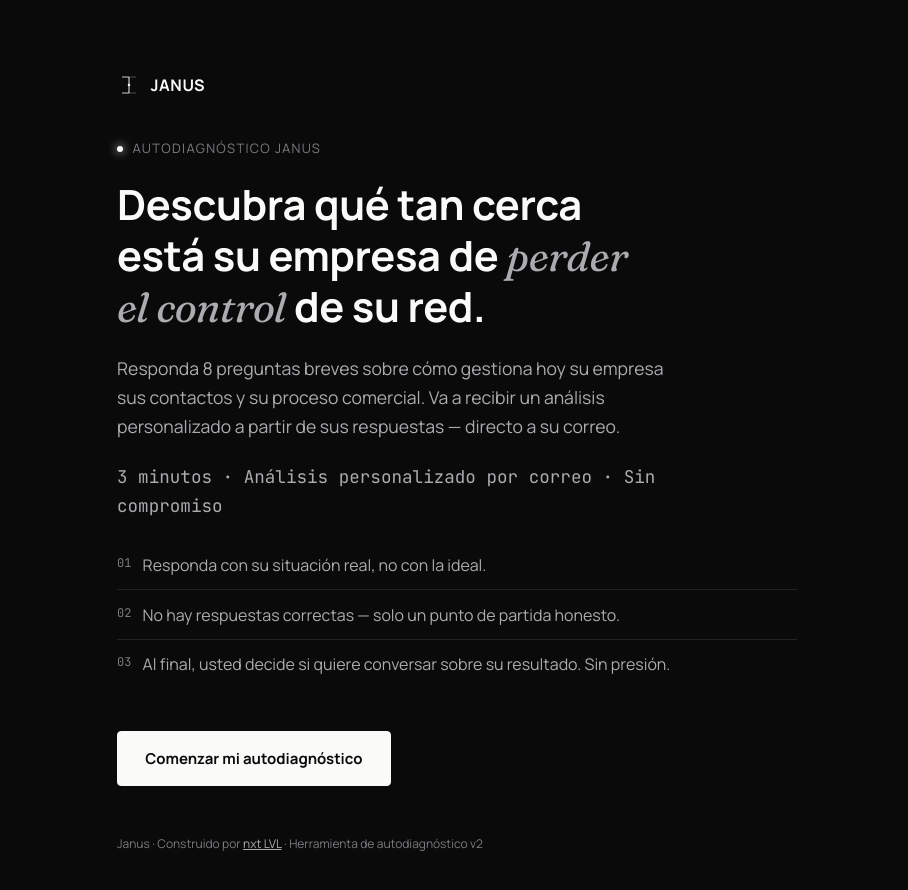
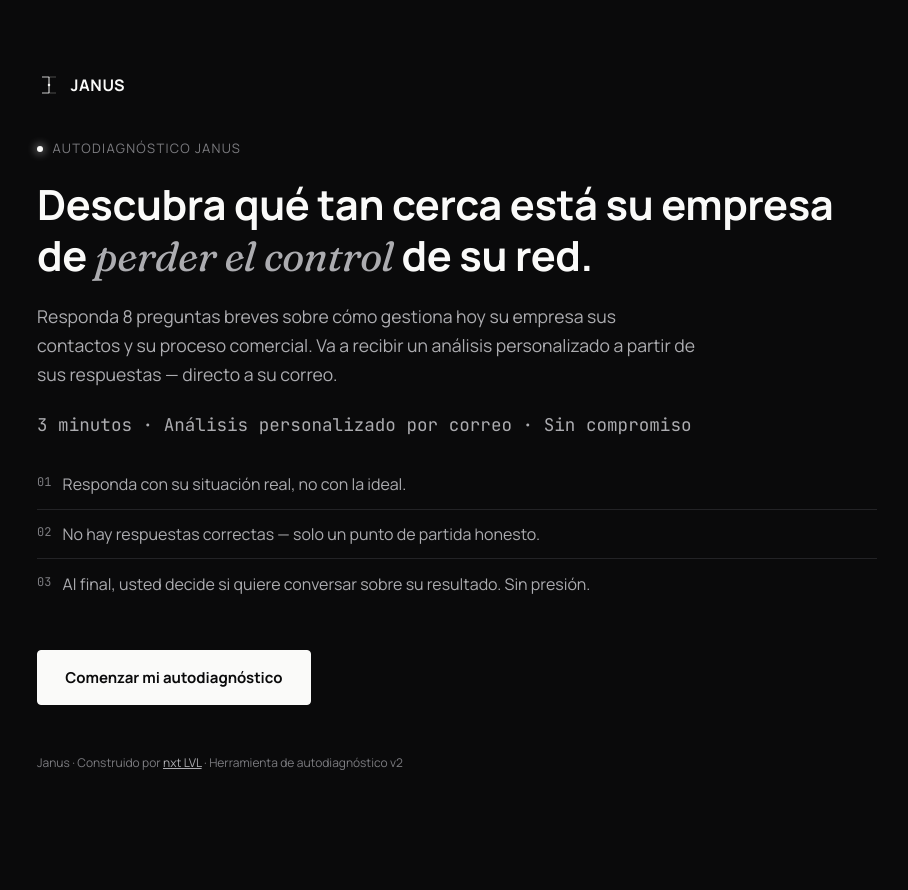
Before and after one commit to Velox-WB/diagnostico-janus, a website: page index.html in a window 1280 px wide. Shown: the whole page, without its empty margins (183-1091 px from the left). After the commit the page ends 869 px from the top, so only its background shows below. Drawn offline with Linux system fonts and the light colour scheme.

Commit message:
Update index.html

```diff
--- a/index.html
+++ b/index.html
@@ -50,7 +50,7 @@ body{
 .serif{font-family:'Fraunces',serif;}
 .sr-only{position:absolute;width:1px;height:1px;overflow:hidden;clip:rect(0,0,0,0);}
 
-.shell{max-width:760px;margin:0 auto;padding:3rem 1.75rem 5rem;min-height:100vh;display:flex;flex-direction:column;}
+.shell{max-width:920px;margin:0 auto;padding:3rem 1.75rem 5rem;min-height:100vh;display:flex;flex-direction:column;}
 @media(min-width:640px){.shell{padding:4.5rem 2.5rem 6rem;}}
 
 /* HEADER */
@@ -73,9 +73,9 @@ body{
 /* INTRO */
 .eyebrow{font-size:13px;color:var(--gris-500);letter-spacing:0.1em;text-transform:uppercase;margin-bottom:1.2rem;display:flex;align-items:center;gap:0.6rem;}
 .eyebrow .dot{width:6px;height:6px;border-radius:50%;background:var(--blanco);box-shadow:0 0 8px 2px rgba(250,250,249,.4);}
-.intro h1{font-weight:700;font-size:clamp(1.9rem,5vw,2.6rem);line-height:1.22;margin-bottom:1.3rem;max-width:20ch;letter-spacing:-0.01em;}
+.intro h1{font-weight:700;font-size:clamp(1.9rem,5vw,2.6rem);line-height:1.22;margin-bottom:1.3rem;max-width:30ch;letter-spacing:-0.01em;}
 .intro h1 em{font-family:'Fraunces',serif;font-style:italic;font-weight:400;color:var(--gris-700);}
-.intro p{color:var(--gris-700);font-size:1.1rem;max-width:52ch;margin-bottom:1.3rem;}
+.intro p{color:var(--gris-700);font-size:1.1rem;max-width:62ch;margin-bottom:1.3rem;}
 .meta-line{font-family:'JetBrains Mono',monospace;font-size:12.5px;color:var(--gris-500);margin-bottom:2.4rem;}
 .intro-list{margin-bottom:2.6rem;}
 .intro-list li{list-style:none;display:flex;gap:0.7rem;padding:0.7rem 0;color:var(--gris-700);font-size:1rem;border-top:1px solid var(--borde);}
@@ -98,7 +98,7 @@ body{
 
 /* QUESTION SCREEN */
 .q-cat{font-size:13px;color:var(--gris-500);letter-spacing:0.1em;margin-bottom:1.1rem;text-transform:uppercase;}
-.q-title{font-weight:700;font-size:clamp(1.5rem,4.2vw,2.1rem);line-height:1.4;margin-bottom:2.8rem;max-width:34ch;letter-spacing:-0.01em;}
+.q-title{font-weight:700;font-size:clamp(1.5rem,4.2vw,2.1rem);line-height:1.4;margin-bottom:2.8rem;max-width:42ch;letter-spacing:-0.01em;}
 .options{display:flex;flex-direction:column;gap:1.1rem;}
 .opt{
   text-align:left;background:var(--negro-card);border:1px solid var(--borde);border-radius:8px;
```
